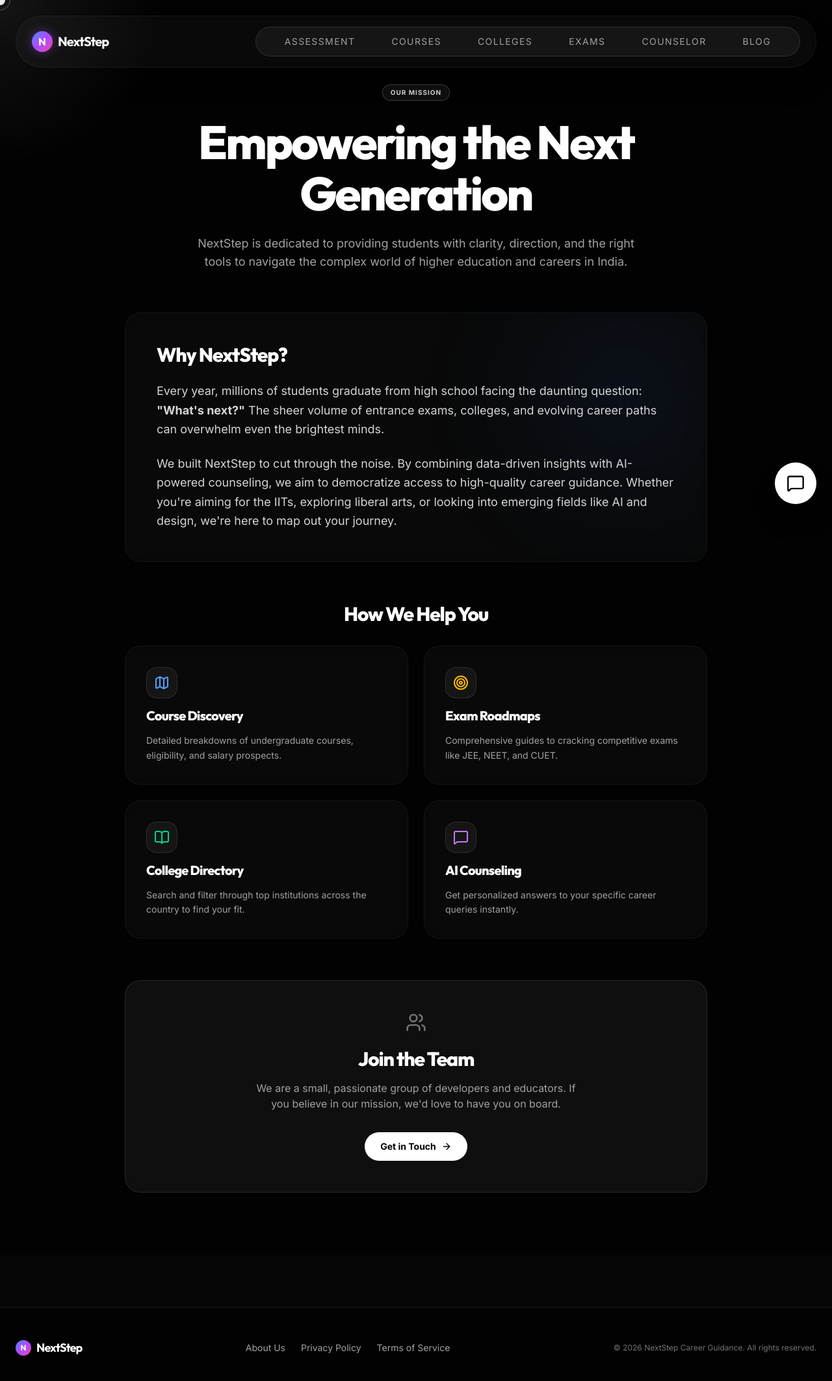
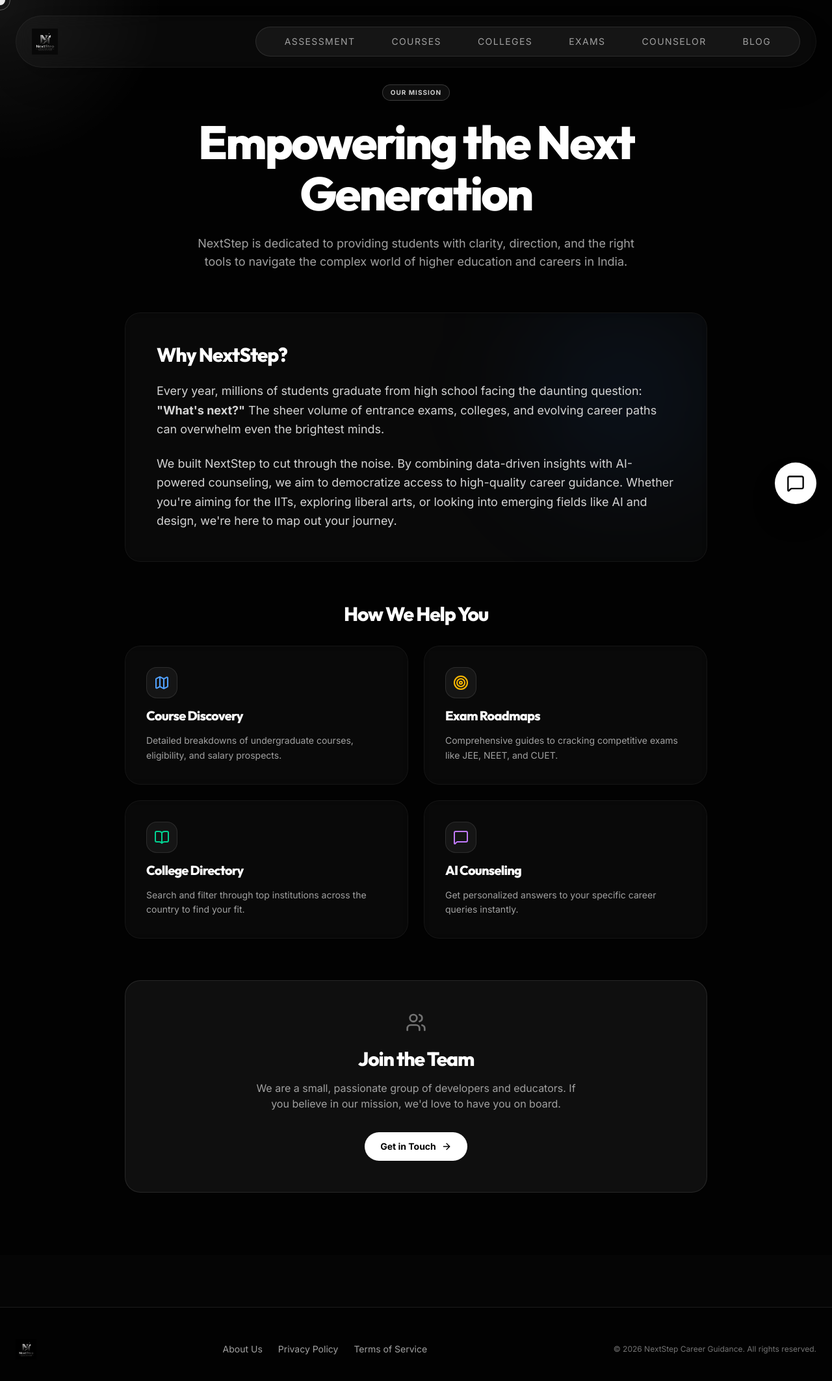
Before and after one commit to mfaayis/aetherzen-space, a Next.js app: page /about in a window 1280 px wide. Shown: the top 2126 px of the page at 65% size. Built offline with nearby package versions, Linux system fonts and the light colour scheme.

Commit message:
chore: update website logo and fix assessment flow syntax

```diff
--- a/src/components/sections/AssessmentFlow.tsx
+++ b/src/components/sections/AssessmentFlow.tsx
@@ -7,13 +7,12 @@ import { generateBlueprintPDF, BlueprintResult } from "@/lib/generatePDF";
 import { assessmentQuestions as questions } from "@/data/assessmentQuestions";
 import { calculateStudentVector, scoreCourses } from "@/lib/matching";
 
-// Replaced old static matching logic with dynamic imports from lib/matching
-
 export function AssessmentFlow() {
   const [currentStep, setCurrentStep] = useState(0);
   const [answers, setAnswers] = useState<string[][]>([]);
   const [currentSelections, setCurrentSelections] = useState<string[]>([]);
   const [isComplete, setIsComplete] = useState(false);
+
   const [isCalculating, setIsCalculating] = useState(false);
   const [results, setResults] = useState<BlueprintResult[]>([]);
   const [isSharedView, setIsSharedView] = useState(false);
@@ -34,7 +33,7 @@ export function AssessmentFlow() {
             setAnswers(decoded);
             setIsComplete(true);
             setIsSharedView(true);
-            setIsDetailsSubmitted(true);
+            setIsDetailsSubmitted(true); // skip details for shared view
             generateFinalBlueprint(decoded);
           }
         } catch (e) {
@@ -48,7 +47,6 @@ export function AssessmentFlow() {
 
   const handleSelect = (optionId: string) => {
     if (!currentQuestion.multiSelect) {
-      // Single select instantly advances
       const newAnswers = [...answers, [optionId]];
       setAnswers(newAnswers);
       if (currentStep < questions.length - 1) {
@@ -58,7 +56,6 @@ export function AssessmentFlow() {
         setIsComplete(true);
       }
     } else {
-      // Multi select toggles the option
       setCurrentSelections(prev =>
         prev.includes(optionId)
           ? prev.filter(id => id !== optionId)
@@ -82,18 +79,15 @@ export function AssessmentFlow() {
   const generateFinalBlueprint = async (finalAnswers: string[][]) => {
     setIsCalculating(true);
 
-    // 1. Math matching
     const studentVector = calculateStudentVector(finalAnswers, questions);
-    const streamId = finalAnswers[0][0]; // Q1 single select
+    const streamId = finalAnswers[0][0];
     const topMatches = scoreCourses(studentVector, streamId);
 
-    // 2. Format profile summary for Gemini
     const profileSummary = finalAnswers.map((ans, i) => {
       if (!questions[i]) return "";
       return `Q: ${questions[i].question}\nA: ${ans.map(id => questions[i].options.find(o => o.id === id)?.label).join(", ")}`;
     }).filter(Boolean).join("\n\n");
 
-    // 3. Fallback explanations based on top tag overlap
     const fallbackResults = topMatches.map(match => {
       let topTag = "your core interests";
       let topVal = 0;
@@ -127,7 +121,6 @@ export function AssessmentFlow() {
       if (!res.ok) throw new Error("API error");
       const data = await res.json();
 
-      // Attempt to parse JSON response securely
       const parsedExplanations = JSON.parse(data.result);
 
       const finalResults = topMatches.map(match => {
@@ -163,7 +156,6 @@ export function AssessmentFlow() {
     setIsDetailsSubmitted(false);
     setUserInfo({ name: "", email: "", location: "" });
 
-    // Clear the URL parameter silently
     if (typeof window !== "undefined") {
       const url = new URL(window.location.href);
       url.searchParams.delete("blueprint");
@@ -261,7 +253,6 @@ export function AssessmentFlow() {
                 })}
               </div>
 
-              {/* Continue Button for Multi-Select */}
               {currentQuestion.multiSelect && (
                 <div className="flex justify-end mt-4">
                   <button
@@ -346,7 +337,6 @@ export function AssessmentFlow() {
               transition={{ duration: 0.8, ease: "easeOut" }}
               className="flex flex-col gap-12 w-full"
             >
-              <div ref={printRef} className="flex flex-col gap-8 bg-black p-8 rounded-3xl border border-white/10">
               <div className="flex flex-col gap-4 text-center items-center">
                 <span className="inline-block px-4 py-1 rounded-full bg-white/10 text-white font-mono text-sm uppercase tracking-widest border border-white/20 mb-4">
                   Assessment Complete
@@ -370,6 +360,7 @@ export function AssessmentFlow() {
                     <div className="text-center px-4 border-l border-white/10">
                       <div className="text-neutral-500 text-xs uppercase tracking-widest font-mono mb-1">Email</div>
                       <div className="text-white font-sans text-lg">{userInfo.email}</div>
+                    </div>
                   </div>
                 )}
               </div>
--- a/src/components/ui/Footer.tsx
+++ b/src/components/ui/Footer.tsx
@@ -5,12 +5,7 @@ export function Footer() {
     <footer className="w-full border-t border-white/10 bg-black/50 backdrop-blur-md py-12 px-6 mt-20 relative z-10">
       <div className="max-w-7xl mx-auto flex flex-col md:flex-row items-center justify-between gap-6">
         <div className="flex items-center gap-2">
-          <div className="w-6 h-6 rounded-full bg-gradient-to-br from-blue-500 via-purple-500 to-pink-500 flex items-center justify-center text-white font-heading font-bold text-xs">
-            N
-          </div>
-          <span className="text-white font-heading font-bold text-lg tracking-tighter">
-            NextStep
-          </span>
+          <img src="/logo.png" alt="NextStep Logo" className="h-8 w-auto object-contain mix-blend-screen" />
         </div>
 
         <div className="flex items-center gap-6 text-sm font-sans text-neutral-400">
--- a/src/components/ui/Navbar.tsx
+++ b/src/components/ui/Navbar.tsx
@@ -30,12 +30,7 @@ export function Navbar() {
         <div className="max-w-7xl mx-auto flex items-center justify-between glass-panel px-4 md:px-6 py-3 md:py-4 rounded-full border border-white/10 shadow-2xl bg-black/40 backdrop-blur-md">
           {/* Logo */}
           <Link href="/" className="flex items-center gap-2 group shrink-0" onClick={() => setIsMobileOpen(false)}>
-            <div className="w-8 h-8 rounded-full bg-gradient-to-br from-blue-500 via-purple-500 to-pink-500 flex items-center justify-center text-white font-heading font-bold group-hover:scale-110 transition-transform shadow-[0_0_15px_rgba(168,85,247,0.4)]">
-              N
-            </div>
-            <span className="text-white font-heading font-bold text-xl tracking-tighter">
-              NextStep
-            </span>
+            <img src="/logo.png" alt="NextStep Logo" className="h-10 w-auto object-contain mix-blend-screen group-hover:scale-105 transition-transform" />
           </Link>
 
           {/* Desktop Navigation */}
```
Also changed, not shown: public/logo.png (added). Lines whose indentation alone changed are shown as unchanged.
